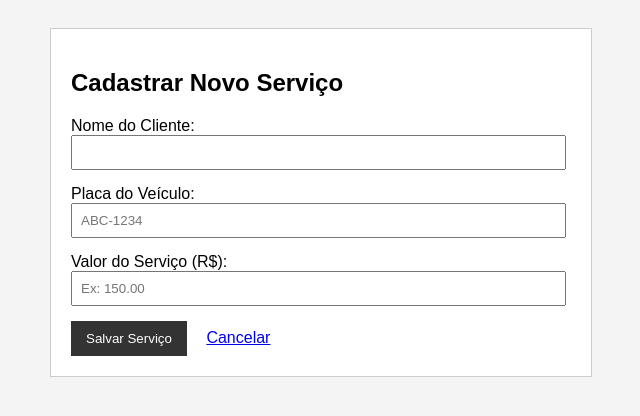
After one commit to fau-33/sistema_ordens_jm, a PHP site: page /app/Views/cadastro_servico.php in a window 1280 px wide. The commit adds this page. Shown: the top 416 px of the page, without its empty margins (319-959 px from the left). Run offline with PHP 8.4, Linux system fonts and the light colour scheme.

Commit message:
feat: implementa tela de cadastro e insercao de novos servicos

```diff
--- /dev/null
+++ b/app/Views/cadastro_servico.php
@@ -0,0 +1,33 @@
+<!DOCTYPE html>
+<html lang="pt-BR">
+<head>
+    <meta charset="UTF-8">
+    <title>Novo Serviço</title>
+    <style>
+        body { font-family: Arial, sans-serif; background-color: #f4f4f4; padding: 20px; }
+        .caixa { background: #fff; padding: 20px; max-width: 500px; margin: 0 auto; border: 1px solid #ccc; }
+        .campo { width: 95%; padding: 8px; margin-bottom: 15px; }
+        .btn { background: #333; color: white; padding: 10px 15px; border: none; cursor: pointer; }
+    </style>
+</head>
+<body>
+    <div class="caixa">
+        <h2>Cadastrar Novo Serviço</h2>
+
+
+        <form action="index.php?rota=salvar_servico" method="POST">
+            <label>Nome do Cliente:</label><br>
+            <input type="text" name="cliente" class="campo" required><br>
+
+            <label>Placa do Veículo:</label><br>
+            <input type="text" name="placa" class="campo" placeholder="ABC-1234" required><br>
+
+            <label>Valor do Serviço (R$):</label><br>
+            <input type="text" name="valor" class="campo" placeholder="Ex: 150.00" required><br>
+
+            <button type="submit" class="btn">Salvar Serviço</button>
+            <a href="index.php?rota=dashboard" style="margin-left: 15px;">Cancelar</a>
+        </form>
+    </div>
+</body>
+</html>
--- a/app/Views/dashboard.php
+++ b/app/Views/dashboard.php
@@ -25,6 +25,9 @@
 
     <div class="conteudo">
         <h2>Lista de Serviços</h2>
+
+        <a href="index.php?rota=novo_servico" style="background: #5cb85c; color: white; padding: 8px 15px; text-decoration: none;">+ Novo Serviço</a>
+
         <hr>
         <table style="width: 100%; border-collapse: collapse; margin-top: 20px;" border="1">
             <tr style="background-color: #eee; text-align: left;">
```
Also changed, not shown: app/Controllers/ServicoController.php (added, +36 -0 lines), app/Models/Servico.php (+20 -0 lines), index.php (+11 -1 lines).
